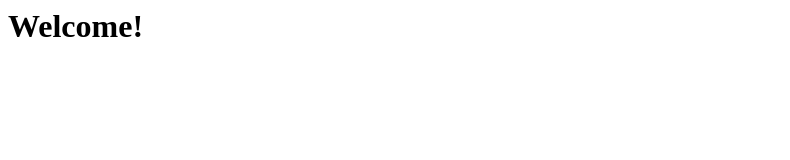
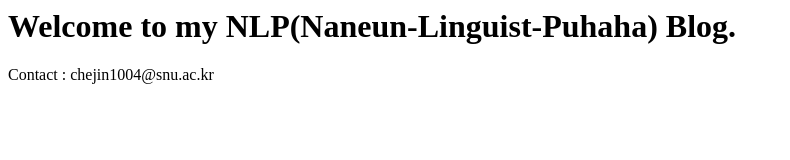
Before and after one commit to chaeunni-jin/chaeunni-jin.github.io, a plain HTML site: page index.html in a window 1280 px wide. Shown: the whole page, without its empty margins (0-790 px from the left). Drawn offline with Linux system fonts and the light colour scheme.

Commit message:
title commit with sewon

```diff
--- a/index.html
+++ b/index.html
@@ -3,9 +3,10 @@
         <meta charset="UTF-8">
         <meta http-equiv="X-UA-Compatible" content="IE=edge">
         <meta name="viewport" content="width=device-width, initial-scale=1.0">
-        <title>demo_title</title>
+        <title>Nanuen-Linguist-Puhaha</title>
     </head>
     <body>
-        <h1>Welcome!</h1>
+        <h1>Welcome to my NLP(Naneun-Linguist-Puhaha) Blog.</h1>
+        <p>Contact : chejin1004@snu.ac.kr</p>
     </body>
 </html>
```
